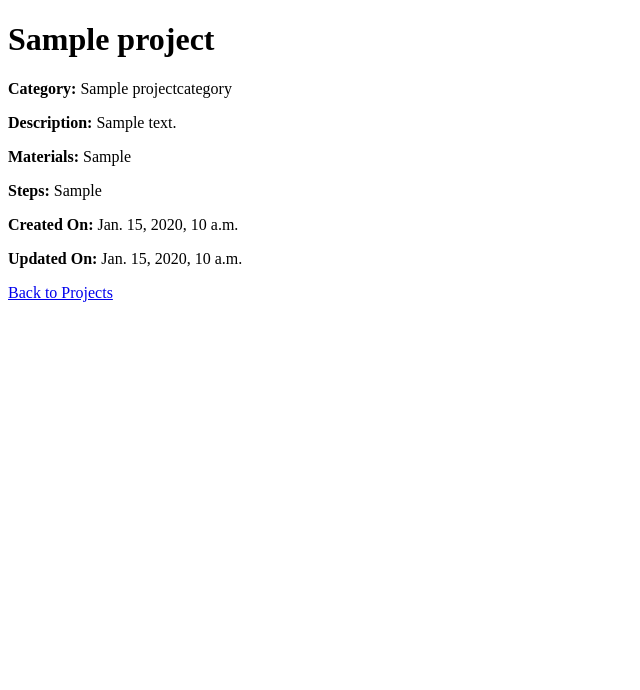
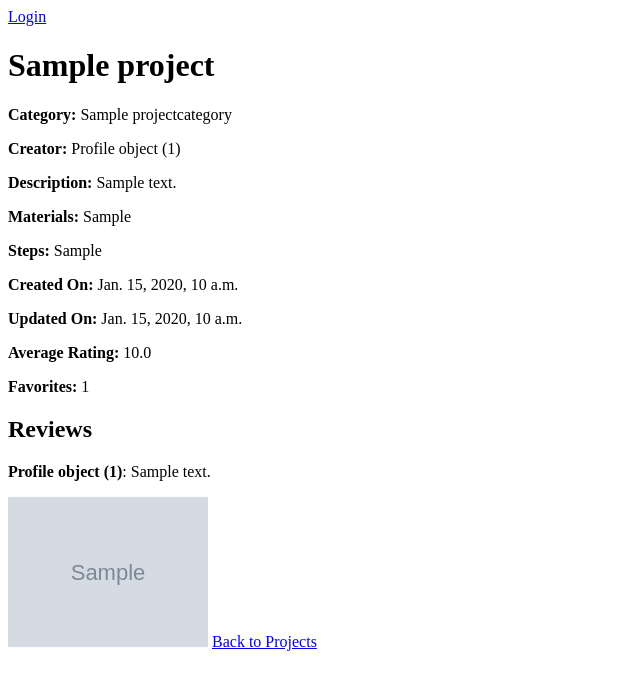
Before and after one commit to legnspice/commongrounds-a-3, a Django app: page /diyprojects/project/1 in a window 1280 px wide. Shown: the top 690 px of the page, without its empty margins (0-640 px from the left). Run offline with Django 5.2, Linux system fonts and the light colour scheme; tables that the repository leaves empty hold one stand-in row (values such as "Sample post"); grey boxes marked "Sample" are stand-in pictures.

Commit message:
updated project detail view to show ratings, favorites, reviews, and edit link

```diff
--- a/commongrounds/diyprojects/templates/diyprojects/project_detail.html
+++ b/commongrounds/diyprojects/templates/diyprojects/project_detail.html
@@ -1,16 +1,56 @@
-<!DOCTYPE html>
-<html>
-<head>
-    <title>{{ project.title }}</title>
-</head>
-<body>
+{% extends 'base.html' %}
+
+{% block title %}{{ project.title }}{% endblock %}
+
+{% block content %}
     <h1>{{ project.title }}</h1>
     <p><strong>Category:</strong> {{ project.category }}</p>
+    <p><strong>Creator:</strong> {{ project.creator }}</p>
     <p><strong>Description:</strong> {{ project.description }}</p>
     <p><strong>Materials:</strong> {{ project.materials }}</p>
     <p><strong>Steps:</strong> {{ project.steps }}</p>
     <p><strong>Created On:</strong> {{ project.created_on }}</p>
     <p><strong>Updated On:</strong> {{ project.updated_on }}</p>
-    <a href="/diyprojects/projects">Back to Projects</a>
-</body>
-</html>
+
+    <p><strong>Average Rating:</strong> {{ avg_rating|default:"No ratings yet" }}</p>
+    <p><strong>Favorites:</strong> {{ favorites_count }}</p>
+
+    {% if request.user.is_authenticated %}
+        {% if request.user.profile == project.creator %}
+            <a href="{% url 'diyprojects:project_update' pk=project.pk %}">Edit Project</a>
+        {% endif %}
+
+        <form method="POST">
+            {% csrf_token %}
+            <button type="submit" name="favorite_submit">
+                {% if user_favorite %}Unfavorite{% else %}Favorite{% endif %}
+            </button>
+        </form>
+
+        <h2>Rate this Project</h2>
+        <form method="POST">
+            {% csrf_token %}
+            {{ rating_form.as_p }}
+            <button type="submit" name="rating_submit">Submit Rating</button>
+        </form>
+
+        <h2>Leave a Review</h2>
+        <form method="POST" enctype="multipart/form-data">
+            {% csrf_token %}
+            {{ review_form.as_p }}
+            <button type="submit" name="review_submit">Submit Review</button>
+        </form>
+    {% endif %}
+
+    <h2>Reviews</h2>
+    {% for review in reviews %}
+        <p><strong>{{ review.reviewer }}</strong>: {{ review.comment }}</p>
+        {% if review.image %}
+            <img src="{{ review.image.url }}" alt="Review image" width="200">
+        {% endif %}
+    {% empty %}
+        <p>No reviews yet.</p>
+    {% endfor %}
+
+    <a href="{% url 'diyprojects:project_list' %}">Back to Projects</a>
+{% endblock %}
--- a/commongrounds/diyprojects/views.py
+++ b/commongrounds/diyprojects/views.py
@@ -1,7 +1,8 @@
 from django.shortcuts import get_object_or_404, render, redirect
 from django.contrib.auth.decorators import login_required
-from .models import Project
-from .forms import ProjectForm
+from django.db import models
+from .models import Project, Favorite
+from .forms import ProjectForm, ProjectReviewForm, ProjectRatingForm
 
 
 def project_list(request):
@@ -25,7 +26,57 @@ def project_list(request):
 
 def project_detail(request, pk):
     project = get_object_or_404(Project, pk=pk)
-    return render(request, 'diyprojects/project_detail.html', {'project': project})
+    reviews = project.projectreview_set.all()
+    ratings = project.projectrating_set.all()
+    avg_rating = ratings.aggregate(models.Avg('score'))['score__avg']
+    favorites_count = project.favorite_set.count()
+
+    review_form = None
+    rating_form = None
+    user_favorite = None
+
+    if request.user.is_authenticated:
+        profile = request.user.profile
+        review_form = ProjectReviewForm()
+        rating_form = ProjectRatingForm()
+        user_favorite = project.favorite_set.filter(profile=profile).first()
+
+        if request.method == 'POST':
+            if 'review_submit' in request.POST:
+                review_form = ProjectReviewForm(request.POST, request.FILES)
+                if review_form.is_valid():
+                    review = review_form.save(commit=False)
+                    review.reviewer = profile
+                    review.project = project
+                    review.save()
+                    return redirect('diyprojects:project_detail', pk=pk)
+
+            elif 'rating_submit' in request.POST:
+                rating_form = ProjectRatingForm(request.POST)
+                if rating_form.is_valid():
+                    rating = rating_form.save(commit=False)
+                    rating.profile = profile
+                    rating.project = project
+                    rating.save()
+                    return redirect('diyprojects:project_detail', pk=pk)
+
+            elif 'favorite_submit' in request.POST:
+                if user_favorite:
+                    user_favorite.delete()
+                else:
+                    Favorite.objects.create(profile=profile, project=project, project_status='Backlog')
+                return redirect('diyprojects:project_detail', pk=pk)
+
+    context = {
+        'project': project,
+        'reviews': reviews,
+        'avg_rating': avg_rating,
+        'favorites_count': favorites_count,
+        'review_form': review_form,
+        'rating_form': rating_form,
+        'user_favorite': user_favorite,
+    }
+    return render(request, 'diyprojects/project_detail.html', context)
 
 
 @login_required
```
